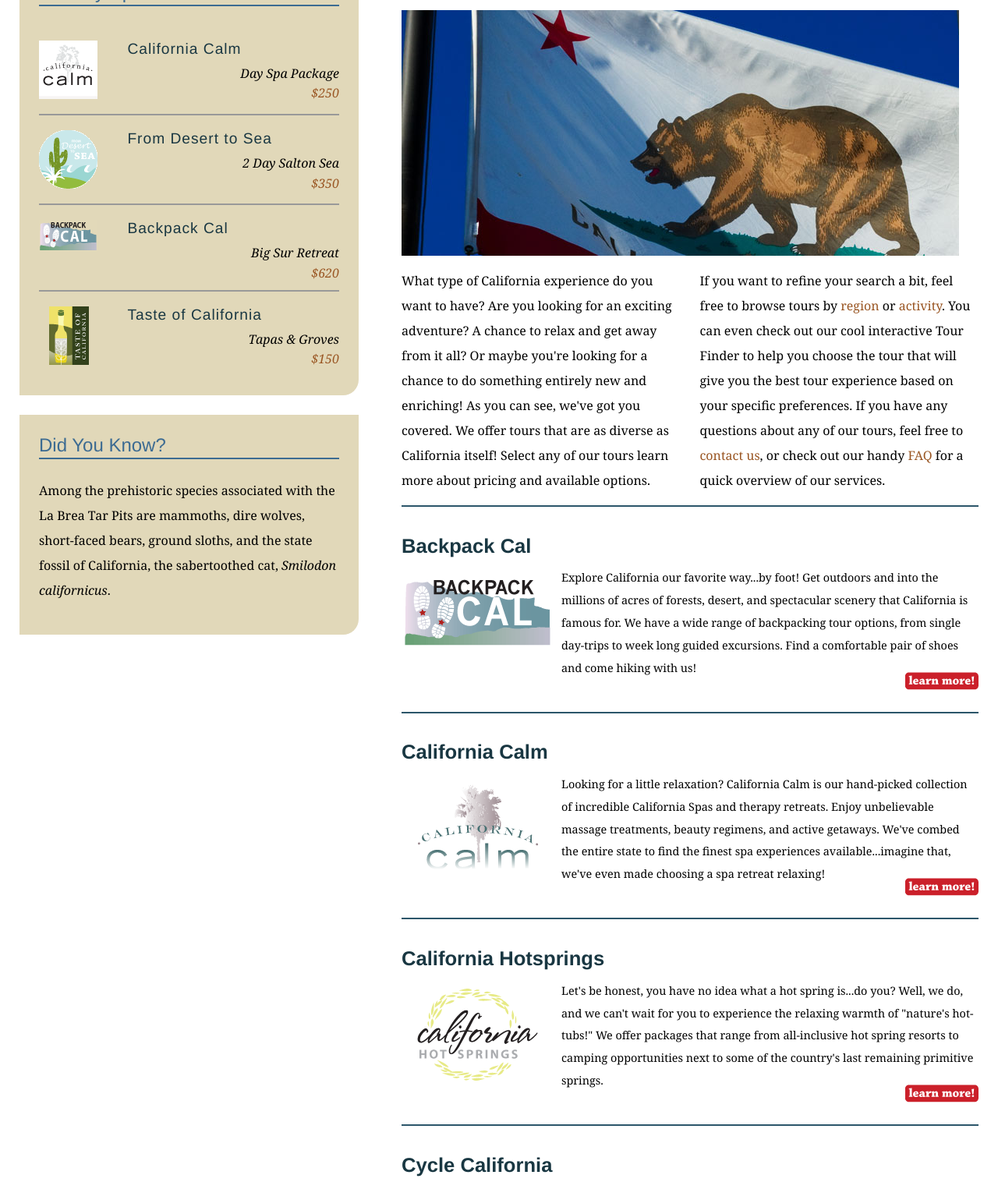
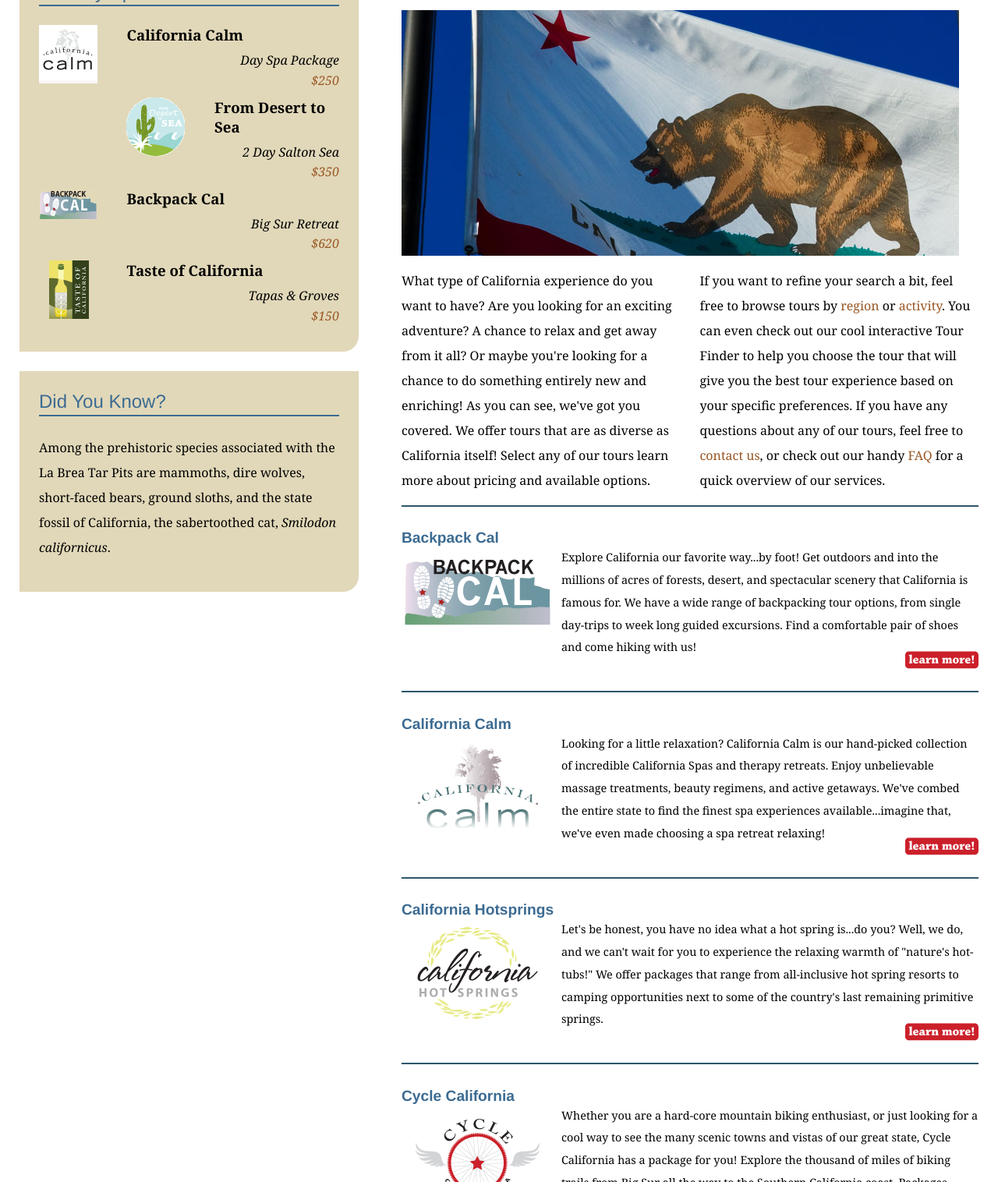
Before and after one commit to pietdelsupehe/test, a plain HTML site: page tours.html in a window 1280 px wide. Shown: the part 324-1840 px from the top of the page at 78% size. Drawn offline with Linux system fonts and the light colour scheme.

Commit message:
Change h2 to h3 on tours.html

```diff
--- a/tours.html
+++ b/tours.html
@@ -77,40 +77,40 @@
 
           <div id="tourDescriptions">
             <div class="tourDescription">
-              <h2>Backpack Cal</h2>
+              <h3>Backpack Cal</h3>
               <p><img src="assets/images/back_bug.gif" alt="Backpack Cal" width="195" height="120" />Explore California our favorite way...by foot! Get outdoors and into the millions of acres of forests, desert, and spectacular scenery that California is famous for. We have a wide range of backpacking tour options, from single day-trips to week long guided excursions. Find a comfortable pair of shoes and come hiking with us! <a href="tours/tour_detail_bakcpack_cal.html" title="Backpack Cal" class="more">learn more!!!</a></p>
             </div>
 
             <div class="tourDescription">
-              <h2>California Calm</h2>
+              <h3>California Calm</h3>
               <p><img src="assets/images/calm_desc_bug.gif" width="195" height="120" alt="California Calm" />Looking for a little relaxation? California Calm is our hand-picked collection of incredible California Spas and therapy retreats. Enjoy unbelievable massage treatments, beauty regimens, and active getaways. We've combed the entire state to find the finest spa experiences available...imagine that, we've even made choosing a spa retreat relaxing! <a href="tour_Detail_calm.html" title="California Calm" class="more">learn more!!!</a></p>
             </div>
             <div class="tourDescription">
-              <h2>California Hotsprings</h2>
+              <h3>California Hotsprings</h3>
               <p><img src="assets/images/springs_desc_bug.gif" width="195" height="120" alt="California Hot Springs" />Let's be honest, you have no idea what a hot spring is...do you? Well, we do, and we can't wait for you to experience the relaxing warmth of "nature's hot-tubs!" We offer packages that range from all-inclusive hot spring resorts to camping opportunities next to some of the country's last remaining primitive springs.<a href="tour_Detail_hotsprings.html" title="California Hotsprings" class="more">learn more!!!</a></p>
             </div>
             <div class="tourDescription">
-              <h2>Cycle California</h2>
+              <h3>Cycle California</h3>
               <p><img src="assets/images/cycle_desc_bug.gif" width="195" height="120" alt="Cycle California" />Whether you are a hard-core mountain biking enthusiast, or just looking for a cool way to see the many scenic towns and vistas of our great state, Cycle California has a package for you! Explore the thousand of miles of biking trails from Big Sur all the way to the Southern California coast. Packages range from bring-your-own bike to full bike rental and travel days. <a href="tour_Detail_cycle.html" title="California Cycle" class="more">learn more!!!</a></p>
             </div>
             <div class="tourDescription">
-              <h2>From Desert to Sea</h2>
+              <h3>From Desert to Sea</h3>
               <p><img src="assets/images/desert_desc_bug.gif" width="195" height="120" alt="From Desert to Sea" />Our most wide-ranging tour option! Come explore California from the stunning deserts all the way to our beautiful coast. Along the way you'll travel through breathtaking mountain ranges and some of the nation's most fertile farmland as you see why California is regarded as the most diverse state in the nation! Come see ALL that California has to offer! <a href="tour_Detail_desert.html" title="Desert to Sea" class="more">learn more!!!</a></p>
             </div>
             <div class="tourDescription">
-              <h2>Kids California</h2>
+              <h3>Kids California</h3>
               <p><img src="assets/images/kids_desc_bug.gif" width="195" height="120" />Over and over again our customer support people would hear, "but what if we have kids?" when describing a tour. Then it hit us...why not create tours specifically for kids?! California is an amazing playground for everyone and should be experienced by all. From amazing  museums, outstanding parks, Disney, and kid-centered nature experiences, Kids California truly has it all! <a href="tour_Detail_kids.html" title="Kids California" class="more">learn more!!!</a></p>
             </div>
             <div class="tourDescription">
-              <h2>Nature Watch</h2>
+              <h3>Nature Watch</h3>
               <p><img src="assets/images/nature_desc_bug.gif" width="195" height="120" alt="Nature Watch" />If you love the outdoors, nature, and the environment, California is the place for you! Our eco-tours range from watching seals and whales to exploring the desert for rare lizards and fauna. As inspirational as they are educational, our Nature Watch packages bring you the full range of California's natural beauty. <a href="tour_Detail_nature.html" title="Nature Watch" class="more">learn more!!!</a></p>
             </div>
             <div class="tourDescription">
-              <h2>Snowboard Cali</h2>
+              <h3>Snowboard Cali</h3>
               <p><img src="assets/images/snow_desc_bug.gif" width="195" height="120" alt="Snow Cali" />California has some of the best snowboarding in the US and at Explore California we've combed the runs to offer you the best resorts in the state. We even offer multi-resort packages for those that just can't get enough of that pack and grind. See you on the slopes! <a href="tour_Detail_snowboard.html" title="Snowboard Cali" class="more">learn more!!!</a></p>
             </div>
             <div class="tourDescription">
-              <h2>Taste of California</h2>
+              <h3>Taste of California</h3>
               <p><img src="assets/images/taste_desc_bug.gif" width="195" height="140" alt="Taste of California" />Tour of the wine country? Tour of the olive groves? We couldn't decide so we put them together in one of our most amazing tour packages ever. Taste of California immerses you in the serene, romantic lifestyle of the California wine country and olive groves. Along the way you'll experience some of the best cuisine in the world, all made from fresh local ingredients by some of the nation's most renown chefs. Bon Appetit! <a href="tour_Detail_taste.html" title="Taste of California" class="more">learn more!!!</a></p>
             </div>
           </div>
@@ -120,16 +120,16 @@
       <div id="secondaryContent">
         <div id="specials" class="callOut">
           <h1>Monthly Specials</h1>
-          <h2 class="top"><img src="assets/images/calm_bug.gif" alt="California Calm" width="75" height="75" />California Calm</h2>
+          <h3 class="top"><img src="assets/images/calm_bug.gif" alt="California Calm" width="75" height="75" />California Calm</h3>
           <p>Day Spa Package <br />
             <a href="tours/tour_detail_cycle.html">$250</a></p>
-          <h2><img src="assets/images/desert_bug.gif" alt="From desert to sea" width="75" height="75" />From Desert to Sea</h2>
+          <h3><img src="assets/images/desert_bug.gif" alt="From desert to sea" width="75" height="75" />From Desert to Sea</h3>
           <p>2 Day Salton Sea <br />
             <a href="tours/tour_detail_cycle.html">$350</a></p>
-          <h2><img src="assets/images/backpack_bug.gif" alt="Backpack Cal" width="75" height="41" />Backpack Cal</h2>
+          <h3><img src="assets/images/backpack_bug.gif" alt="Backpack Cal" width="75" height="41" />Backpack Cal</h3>
           <p>Big Sur Retreat <br />
             <a href="tours/tour_detail_cycle.html">$620</a></p>
-          <h2><img src="assets/images/taste_bug.gif" alt="Taste of California" width="75" height="75" />Taste of California</h2>
+          <h3><img src="assets/images/taste_bug.gif" alt="Taste of California" width="75" height="75" />Taste of California</h3>
           <p>Tapas &amp; Groves <br />
             <a href="tours/tour_detail_taste.html">$150</a></p>
         </div>
@@ -161,7 +161,7 @@
         </div>
         <div id="companyInfo">
           <h1>Contact</h1>
-          <h2>Explore California</h2>
+          <h3>Explore California</h3>
           <p>5605 Nota Street<br />
             Ventura, CA 93003</p>
           <p>866.555.4310<br />866.555.4314 <em>(24 hour support)</em></p>
```
